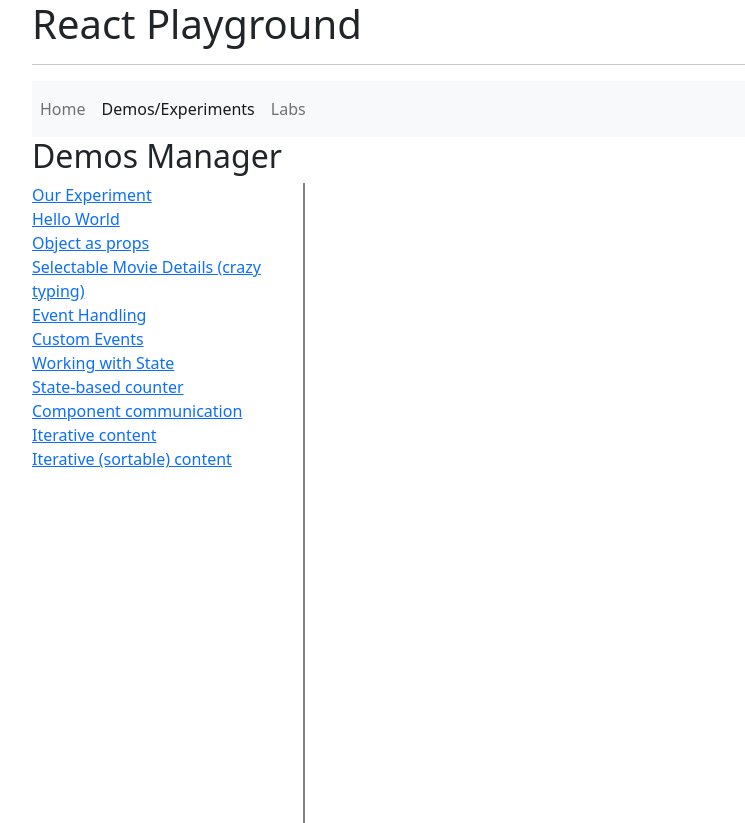
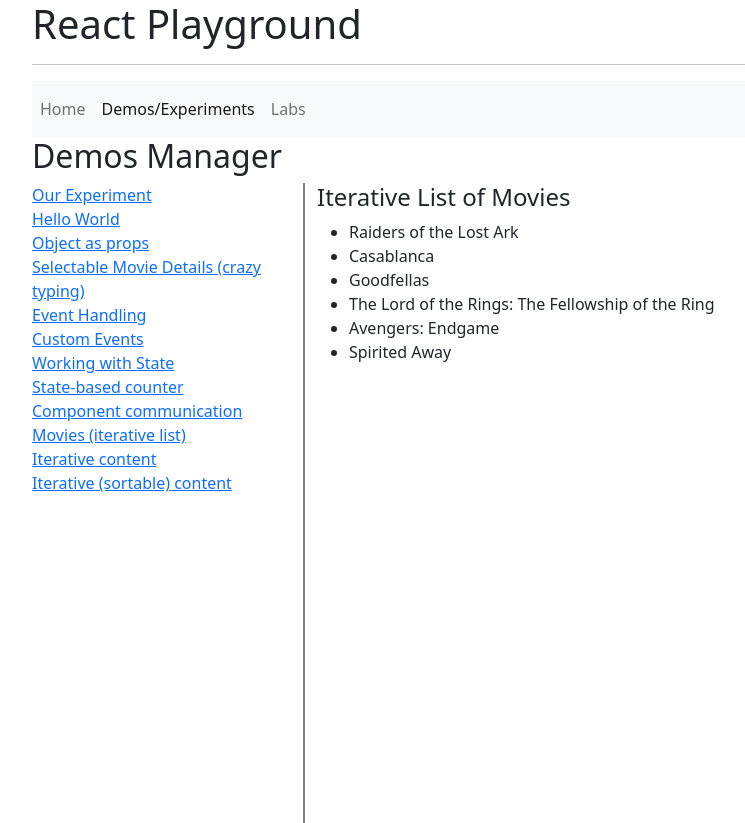
Before and after one commit to speedingplanet/intuit-react-playground, a React (Vite) app: page /demos/iterative-list in a window 1280 px wide. Shown: the whole page, without its empty margins (50-795 px from the left). Built offline with nearby package versions, Linux system fonts and the light colour scheme.

Commit message:
Iterative List demo

```diff
--- /dev/null
+++ b/src/demos/IterativeList.tsx
@@ -0,0 +1,17 @@
+import React from 'react';
+import { movies } from '../data/all-data-typed';
+
+export default function IterativeList() {
+	return (
+		<>
+			<h4>Iterative List of Movies</h4>
+			<ul>
+				{
+					movies.map(movie => (
+						<li key={movie.id}>{movie.title}</li>
+					))
+				}
+			</ul>
+		</>
+	);
+}
--- a/src/demos/demos-routes.tsx
+++ b/src/demos/demos-routes.tsx
@@ -10,6 +10,7 @@ import StateCounter from './StateCounter';
 import ComponentCommunication from './ComponentCommunication';
 import IterativeContent from './IterativeContent';
 import SortableContent from './SortableContent';
+import IterativeList from './IterativeList';
 
 let routes = new Map<RouteObject, string>();
 routes.set(
@@ -95,6 +96,14 @@ routes.set(
 
 routes.set(
 	{
+		path: 'iterative-list',
+		element: <IterativeList />,
+	},
+	'Movies (iterative list)'
+);
+
+routes.set(
+	{
 		path: 'iterative-content',
 		element: <IterativeContent />,
 	},
```
